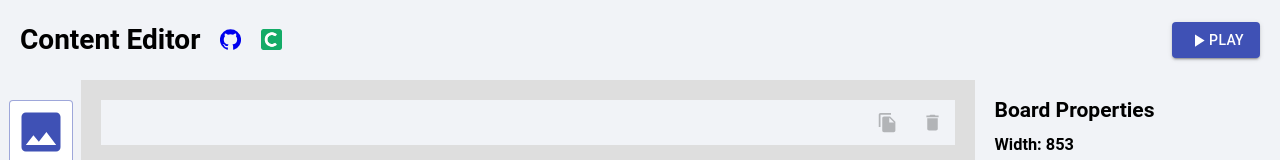
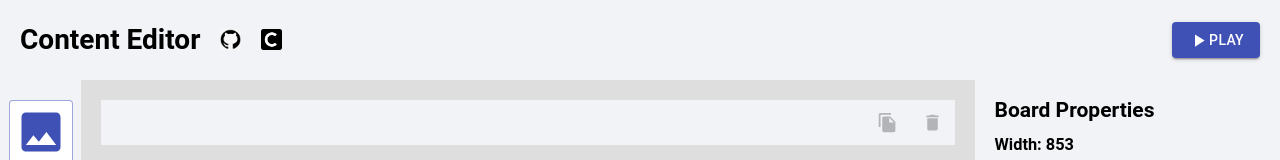
Before and after one commit to MuJungHo/web-signage, a React app: page / in a window 1280 px wide. Shown: the top 160 px of the page. Built offline with nearby package versions, Linux system fonts and the light colour scheme.

Commit message:
更新圖片

```diff
--- a/src/components/Header.js
+++ b/src/components/Header.js
@@ -4,7 +4,6 @@ import {
 } from '@material-ui/core'
 import Player from './Player'
 import PlayArrowIcon from '@material-ui/icons/PlayArrow';
-import GitHubIcon from '@material-ui/icons/GitHub';
 export default ({ layers, board }) => {
   const [isDialogOpen, setDialogOpen] = React.useState(false)
   return (
@@ -16,7 +15,9 @@ export default ({ layers, board }) => {
       padding: '0 20px'
     }}>
       <h1>Content Editor</h1>
-      <a href="https://github.com/MuJungHo/web-signage" style={{ marginLeft: 20 }}><GitHubIcon /></a>
+      <a href="https://github.com/MuJungHo/web-signage" style={{ marginLeft: 20 }}>
+        <img src="./assets/github.png" style={{ width: 21, height: 21 }} />
+      </a>
       <a href="https://www.cakeresume.com/s--wA2sd_4ZK9vTxhOa5btHIQ--/mjho" style={{ marginLeft: 20 }}>
         <img src="./assets/cakeresume.png" style={{ width: 21, height: 21 }} />
       </a>
```
Also changed, not shown: public/assets/cakeresume.png, public/assets/github.png (added).
